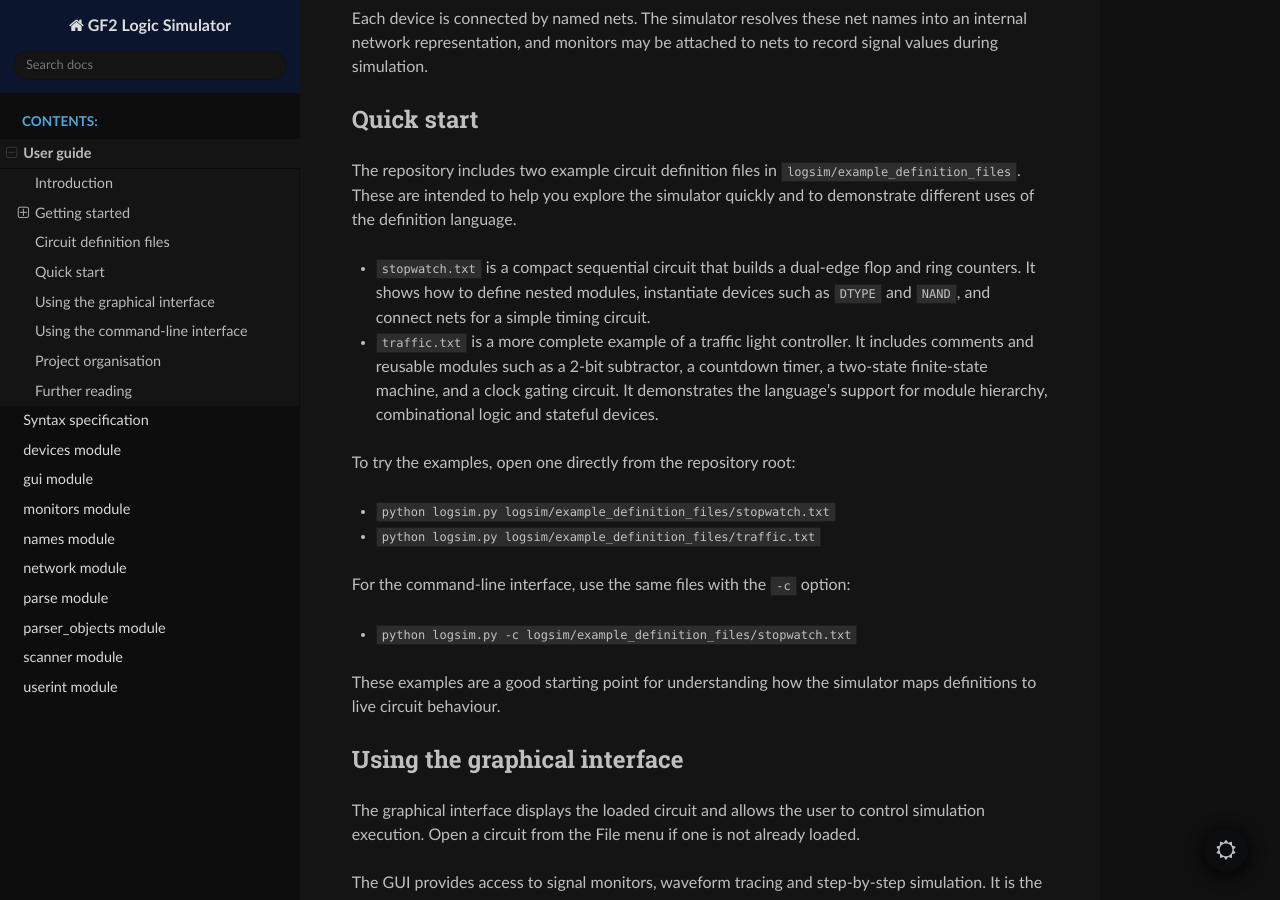
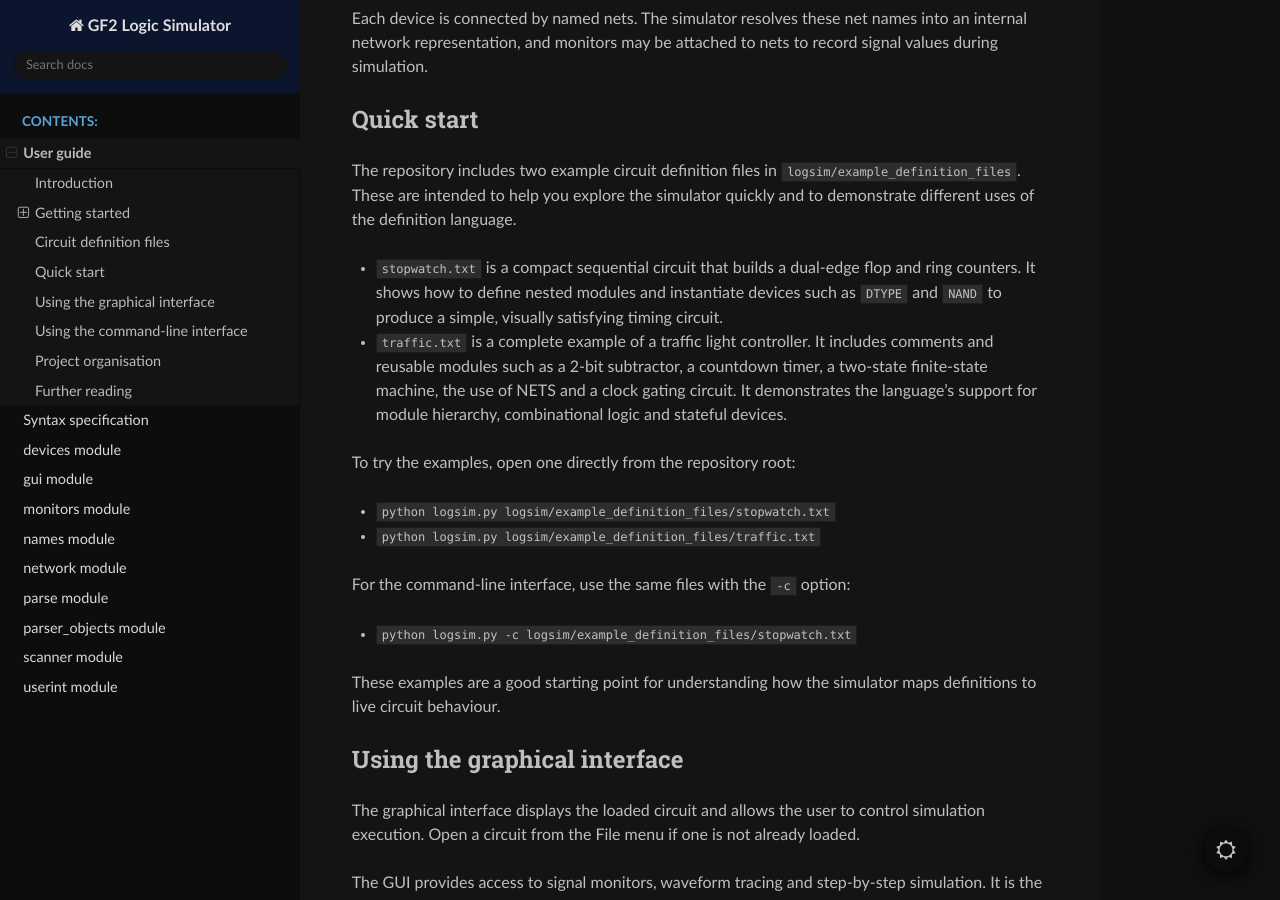
Before and after one commit to af854/logic_gate_simulator, a Sphinx documentation site: the page built from docs/source/user_guide.rst, in a window 1280 px wide and 900 px high, scrolled down 928 px. Built offline with Sphinx 7.4.7 and the Read the Docs theme 3.1.0, drawn with Linux system fonts in a browser that asks for light colours; some of the changed text lies outside the part shown.

Commit message:
updated user_guide.rst

```diff
--- a/docs/source/user_guide.rst
+++ b/docs/source/user_guide.rst
@@ -36,8 +36,8 @@ Quick start
 
 The repository includes two example circuit definition files in ``logsim/example_definition_files``. These are intended to help you explore the simulator quickly and to demonstrate different uses of the definition language.
 
-- ``stopwatch.txt`` is a compact sequential circuit that builds a dual-edge flop and ring counters. It shows how to define nested modules, instantiate devices such as ``DTYPE`` and ``NAND``, and connect nets for a simple timing circuit.
-- ``traffic.txt`` is a more complete example of a traffic light controller. It includes comments and reusable modules such as a 2-bit subtractor, a countdown timer, a two-state finite-state machine, and a clock gating circuit. It demonstrates the language's support for module hierarchy, combinational logic and stateful devices.
+- ``stopwatch.txt`` is a compact sequential circuit that builds a dual-edge flop and ring counters. It shows how to define nested modules and instantiate devices such as ``DTYPE`` and ``NAND`` to produce a simple, visually satisfying timing circuit.
+- ``traffic.txt`` is a complete example of a traffic light controller. It includes comments and reusable modules such as a 2-bit subtractor, a countdown timer, a two-state finite-state machine, the use of NETS and a clock gating circuit. It demonstrates the language's support for module hierarchy, combinational logic and stateful devices.
 
 To try the examples, open one directly from the repository root:
 
```
Also changed, not shown: other parts of docs/source/user_guide.rst (+1 -1 lines).
